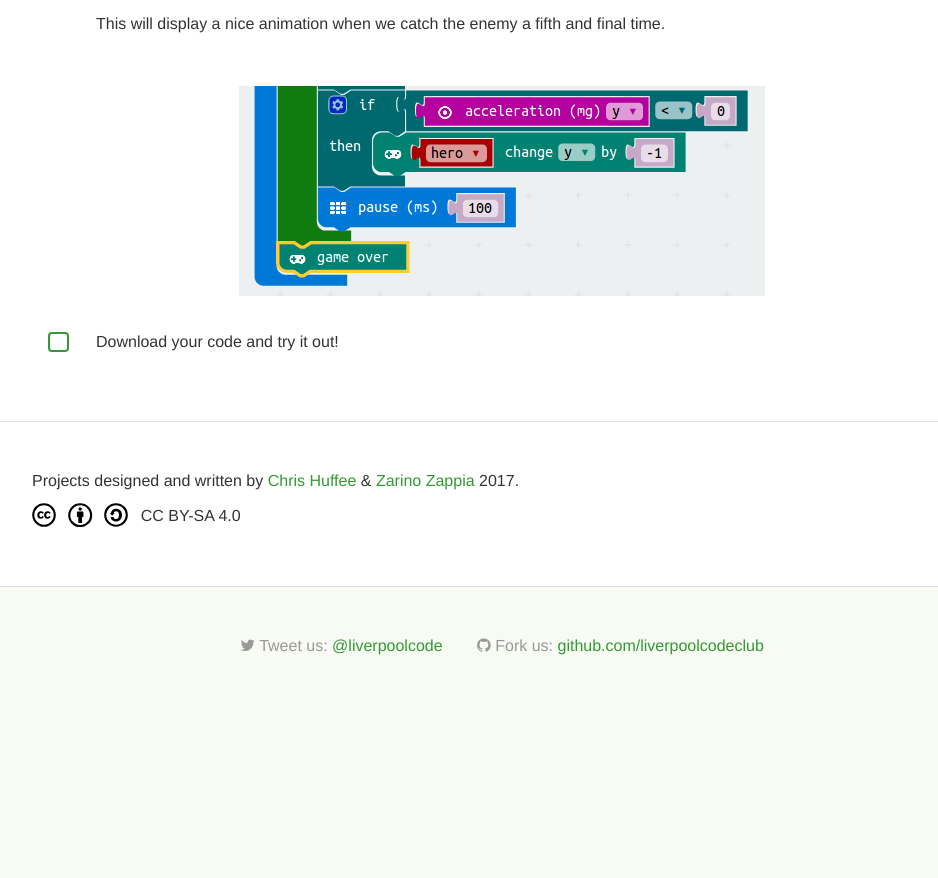
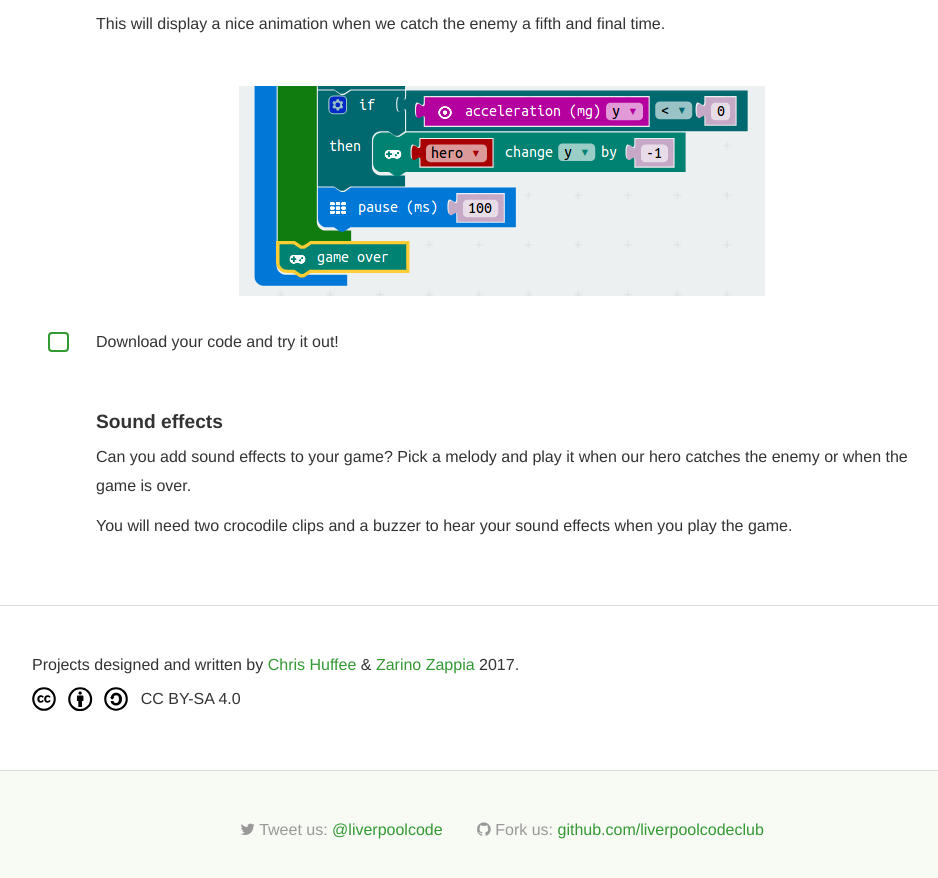
Before and after one commit to liverpoolcodeclub/liverpoolcodeclub.github.io, a Jekyll site: the page built from projects/chase/index.html, in a window 1280 px wide and 900 px high, scrolled down 7614 px. Shown: the top 878 px of the window, without its empty margins (138-1076 px from the left). Built offline with Jekyll 4.4.1, drawn with Linux system fonts in a browser that asks for light colours; before the commit the page ends 8330 px from its top, so only the background shows below that.

Commit message:
Update index.html

```diff
--- a/projects/chase/index.html
+++ b/projects/chase/index.html
@@ -144,3 +144,9 @@ title: "Hand-held chase game"
 <div class="project-steps__step">
     <p>Download your code and try it out!</p>
 </div>
+
+<div class="project-steps__info">
+    <h2>Sound effects</h2>
+    <p>Can you add sound effects to your game? Pick a melody and play it when our hero catches the enemy or when the game is over.</p>
+    <p>You will need two crocodile clips and a buzzer to hear your sound effects when you play the game.</p>
+</div>
```
